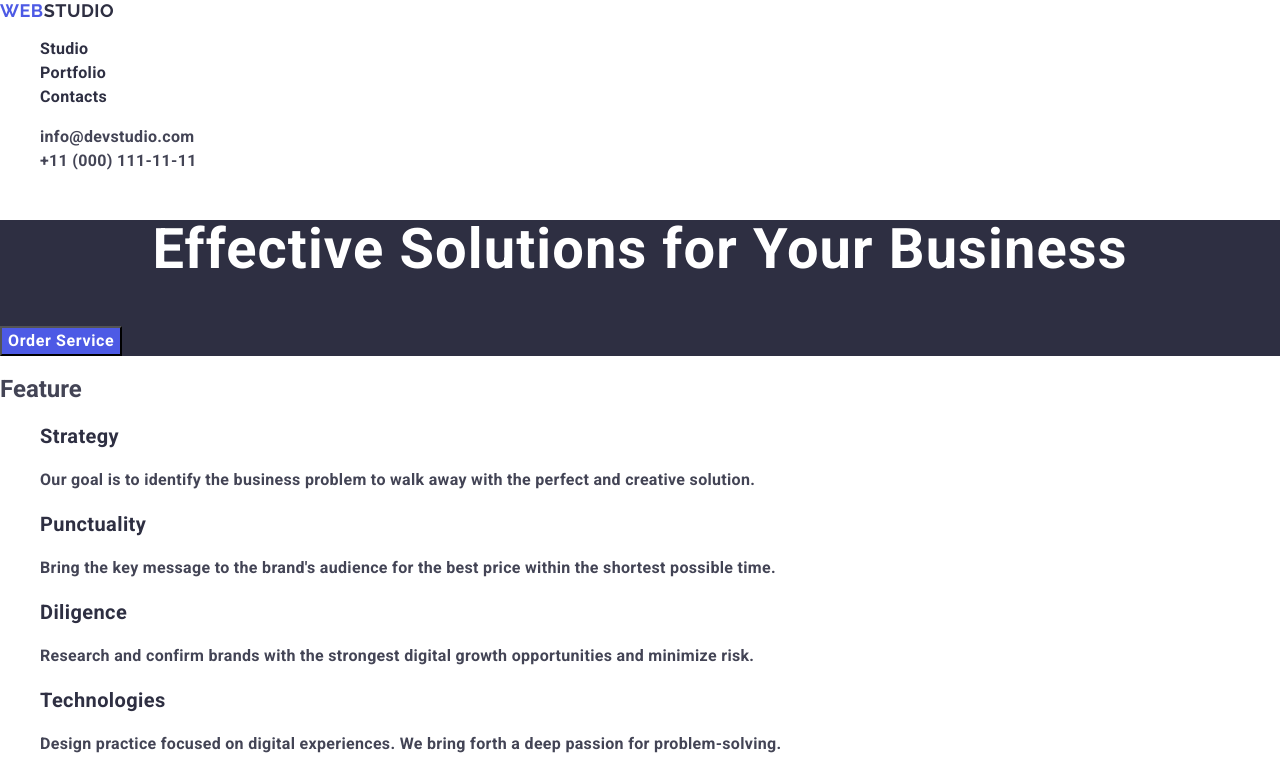
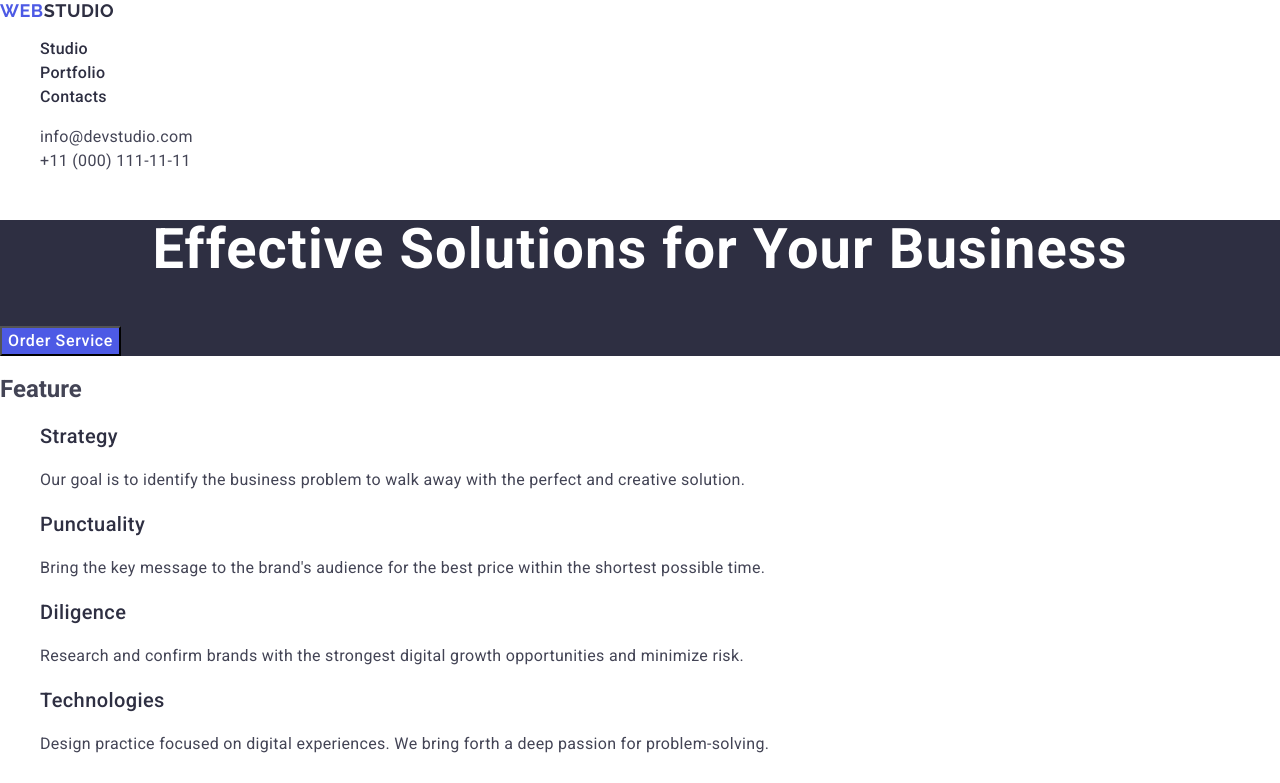
Before and after one commit to dmitry-dmitry7/goit-markup-hw-02, a plain HTML site: page index.html in a window 1280 px wide. Shown: the top 783 px of the page. Drawn offline with nearby package versions, Linux system fonts and the light colour scheme.

Commit message:
fix google fonts

```diff
--- a/index.html
+++ b/index.html
@@ -16,9 +16,10 @@
     <link rel="preconnect" href="https://fonts.googleapis.com" />
     <link rel="preconnect" href="https://fonts.gstatic.com" crossorigin />
     <link
-      href="https://fonts.googleapis.com/css2?family=Raleway:wght@100..900&family=Roboto:wght@700&display=swap"
+      href="https://fonts.googleapis.com/css2?family=Raleway:wght@700&family=Roboto:wght@100..900&display=swap"
       rel="stylesheet"
     />
+
     <link rel="stylesheet" href="./css/styles.css" />
   </head>
 
```
